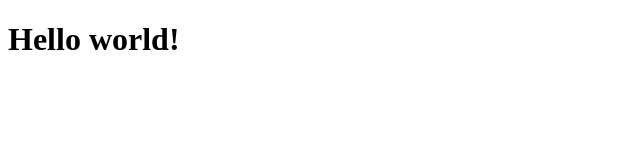
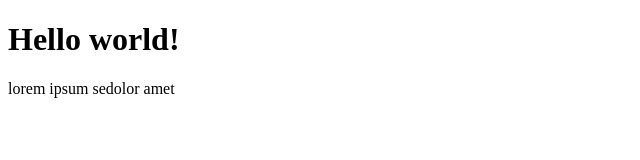
Before and after one commit to arysitepu/ary-git-test, a plain HTML site: page index.html in a window 1280 px wide. Shown: the whole page, without its empty margins (0-640 px from the left). Drawn offline with Linux system fonts and the light colour scheme.

Commit message:
menambahkan paragrag

```diff
--- a/index.html
+++ b/index.html
@@ -8,5 +8,7 @@
 </head>
 <body>
     <h1>Hello world!</h1>
+
+    <p>lorem ipsum sedolor amet</p>
 </body>
 </html>
```
